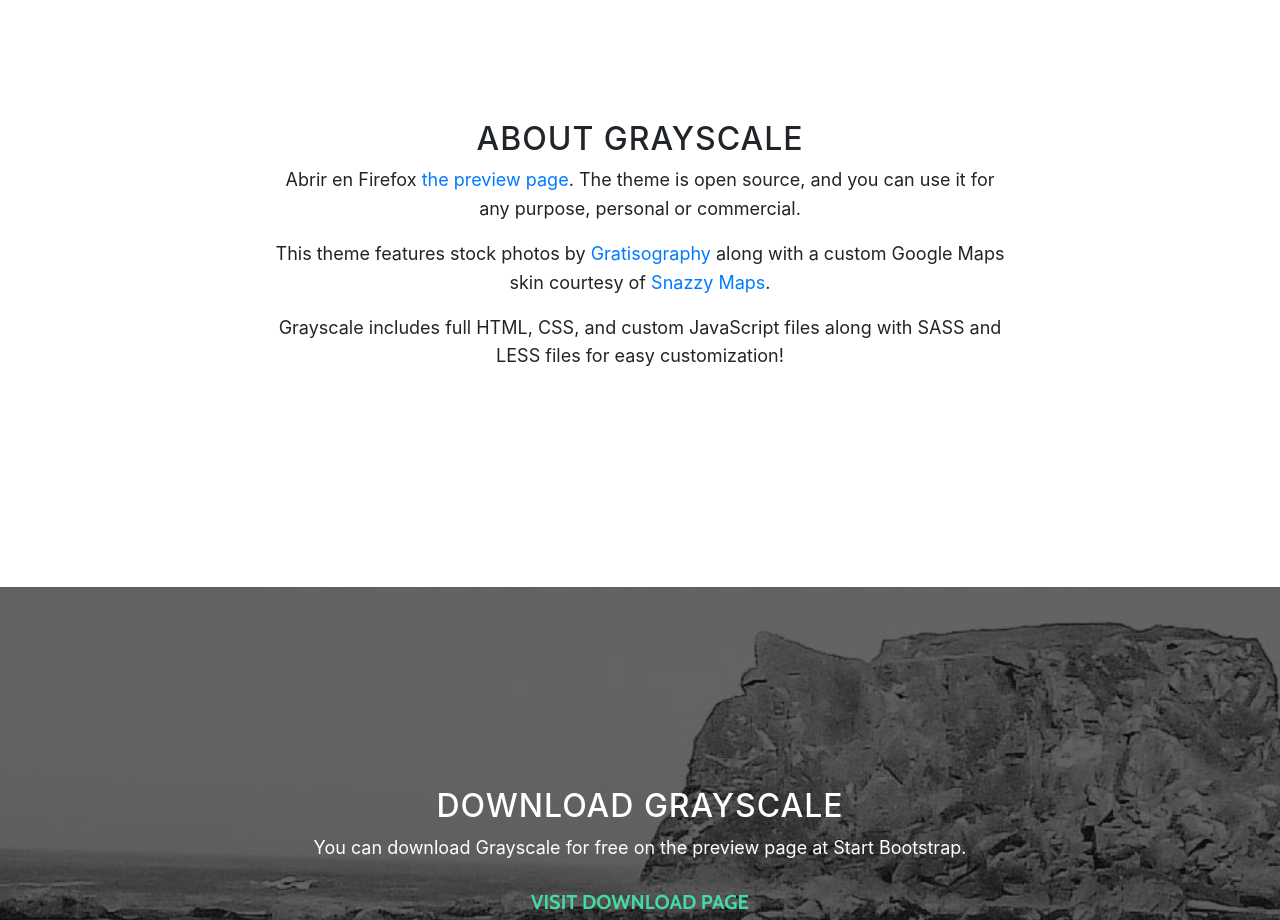
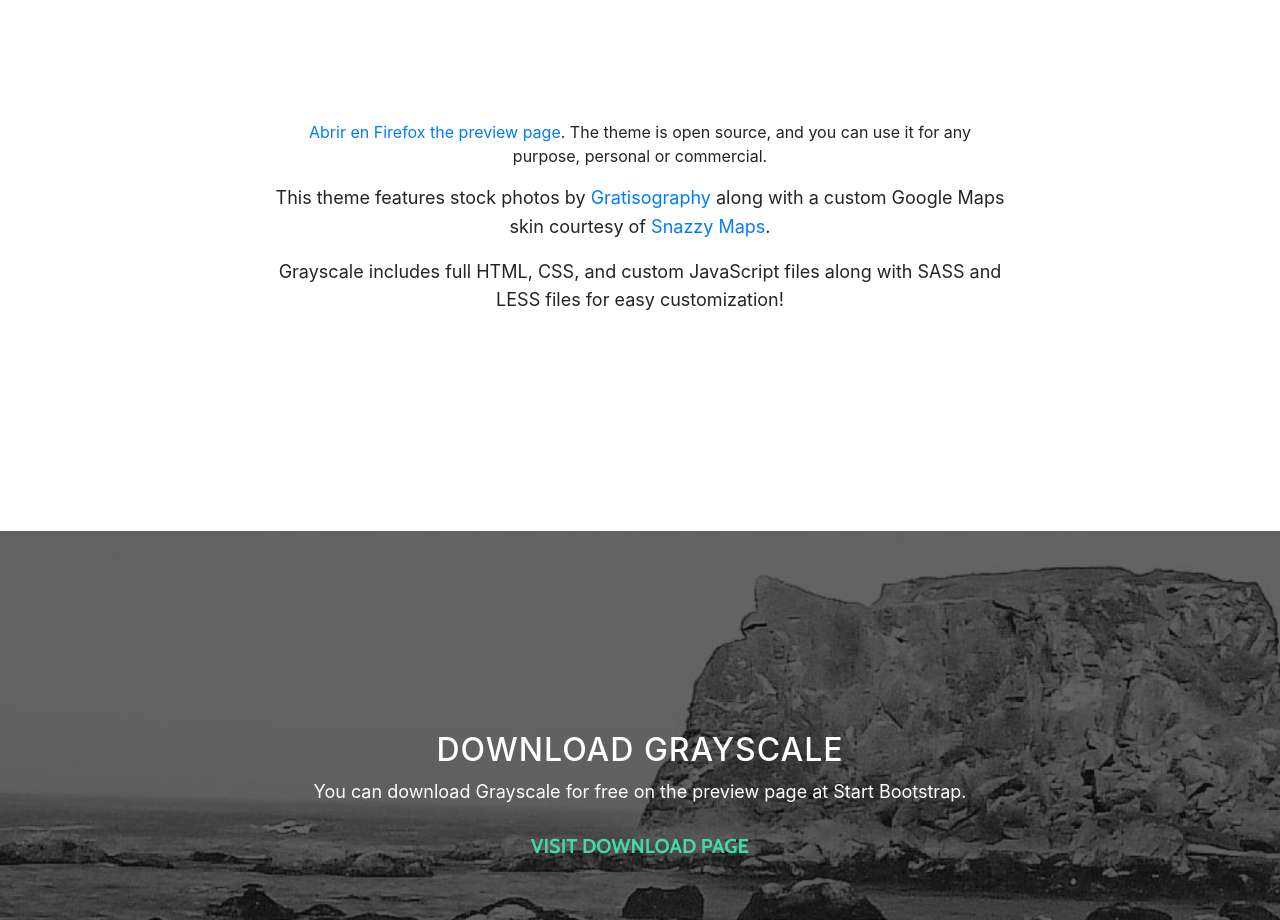
Before and after one commit to EngadyC/Proyecto-, a website with bundled scripts: page index.html in a window 1280 px wide. Shown: the part 880-1800 px from the top of the page. Built offline with nearby package versions, Linux system fonts and the light colour scheme.

Commit message:
Update index.html

```diff
--- a/index.html
+++ b/index.html
@@ -72,7 +72,7 @@
       <div class="container">
         <div class="row">
           <div class="col-lg-8 mx-auto">
-            <h2>About Grayscale</h2>
+            <a href ="https://engadycifuentesp.wixsite.com/misitio-2></a>
             <p>Abrir en Firefox
               <a href="http://startbootstrap.com/template-overviews/grayscale/">the preview page</a>. The theme is open source, and you can use it for any purpose, personal or commercial.</p>
             <p>This theme features stock photos by
```
